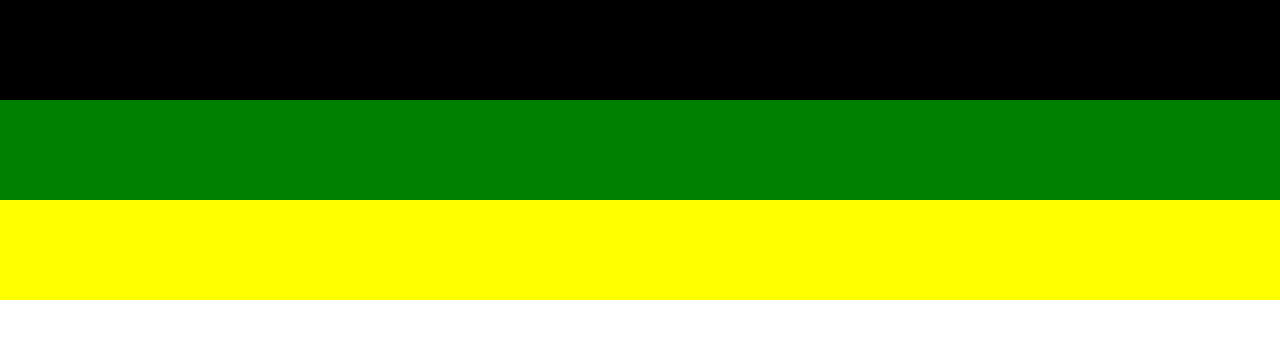
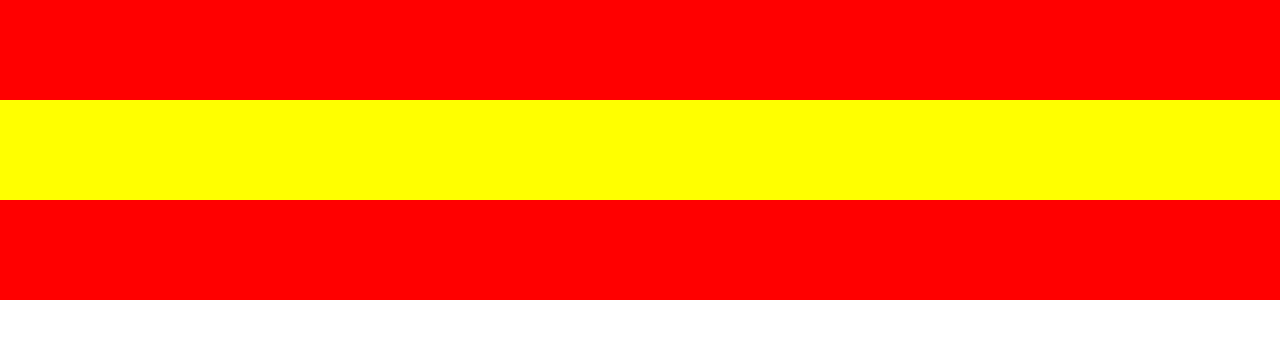
Before and after one commit to johansk9/banderas_git, a plain HTML site: page index.html in a window 1280 px wide. Drawn offline with Linux system fonts and the light colour scheme.

Commit message:
Añade la bandera inicial (España)

```diff
--- a/index.html
+++ b/index.html
@@ -16,8 +16,8 @@
     </style>
 </head>
 <body>
-    <div class="franja" style="background-color: black;"></div>
-    <div class="franja" style="background-color: green;"></div>
+    <div class="franja" style="background-color: red;"></div>
     <div class="franja" style="background-color: yellow;"></div>
+    <div class="franja" style="background-color: red;"></div>
 </body>
 </html>
```
